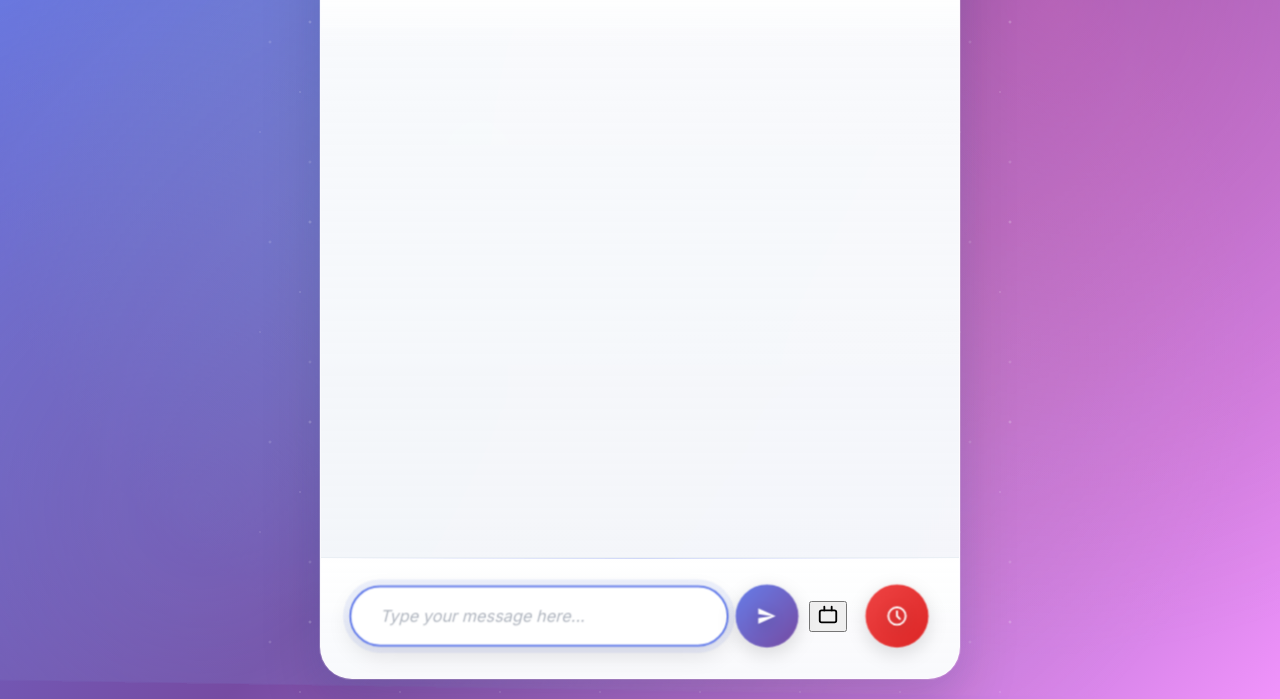
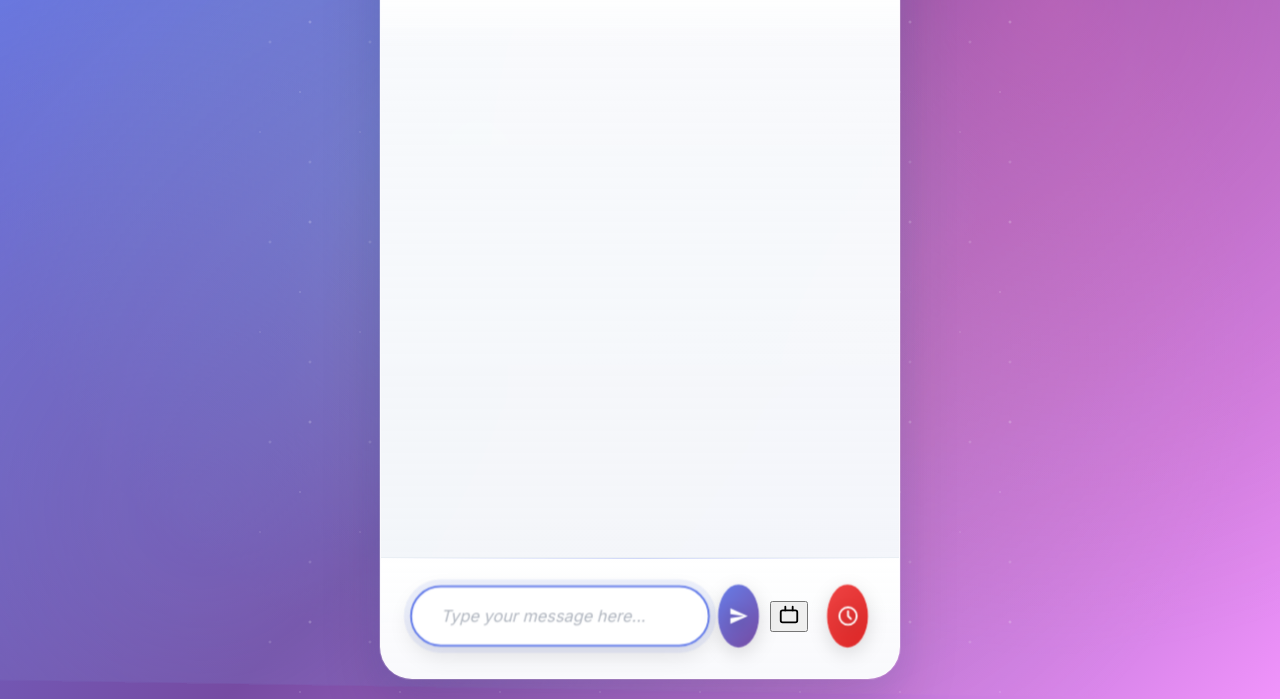
Before and after one commit to nguyenphuquang1234567/Kenji-Res, a website: page index.html in a window 1280 px wide. Shown: the part 133-832 px from the top of the page. Drawn offline with Linux system fonts and the light colour scheme.

Commit message:
Update chatbot.css

```diff
--- a/chatbot.css
+++ b/chatbot.css
@@ -78,7 +78,7 @@ body::after {
 }
 
 .chatbot-container {
-    width: 640px;
+    width: 520px;
     border-radius: 32px;
     background: rgba(255, 255, 255, 0.95);
     backdrop-filter: blur(25px);
```
